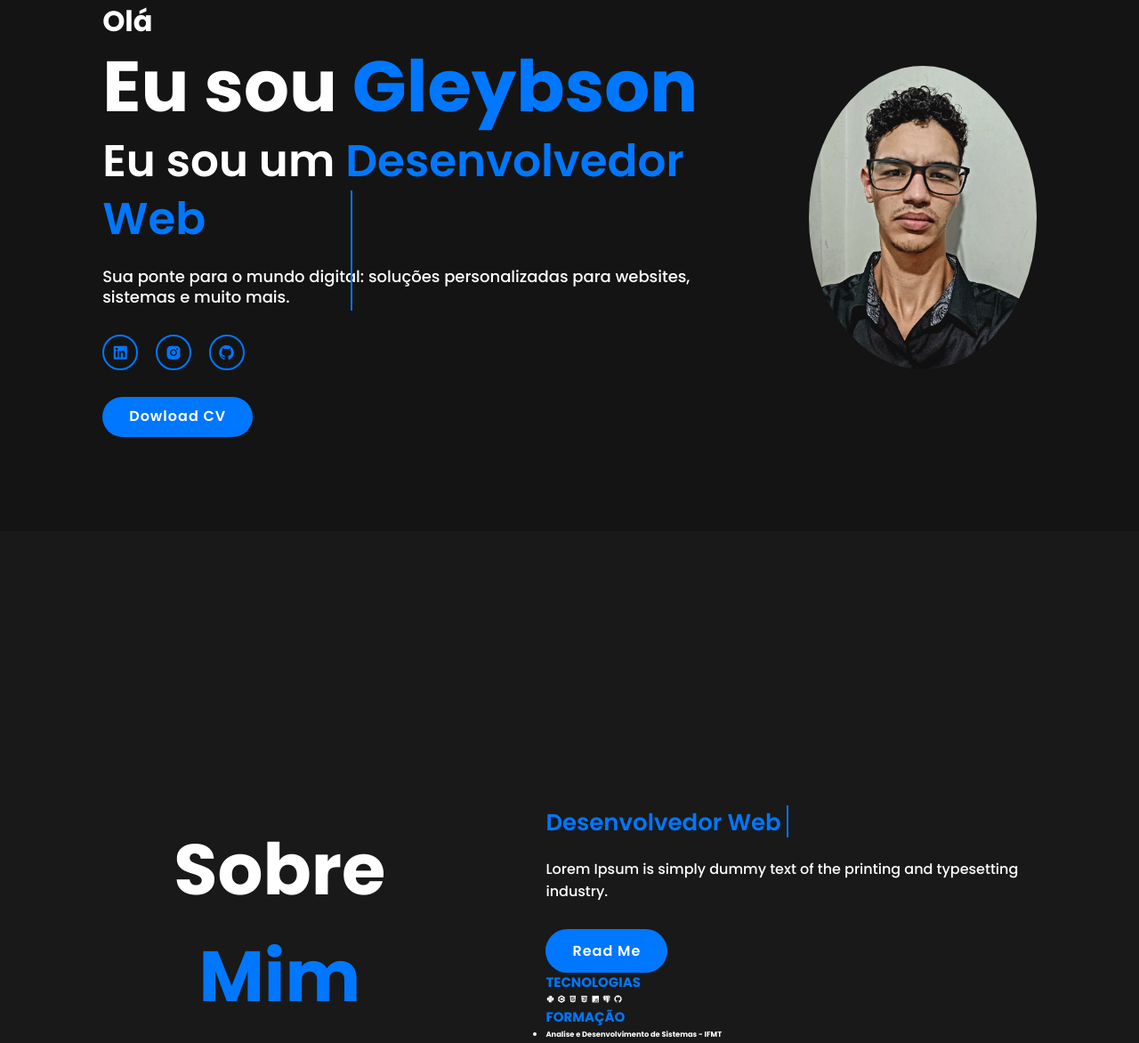
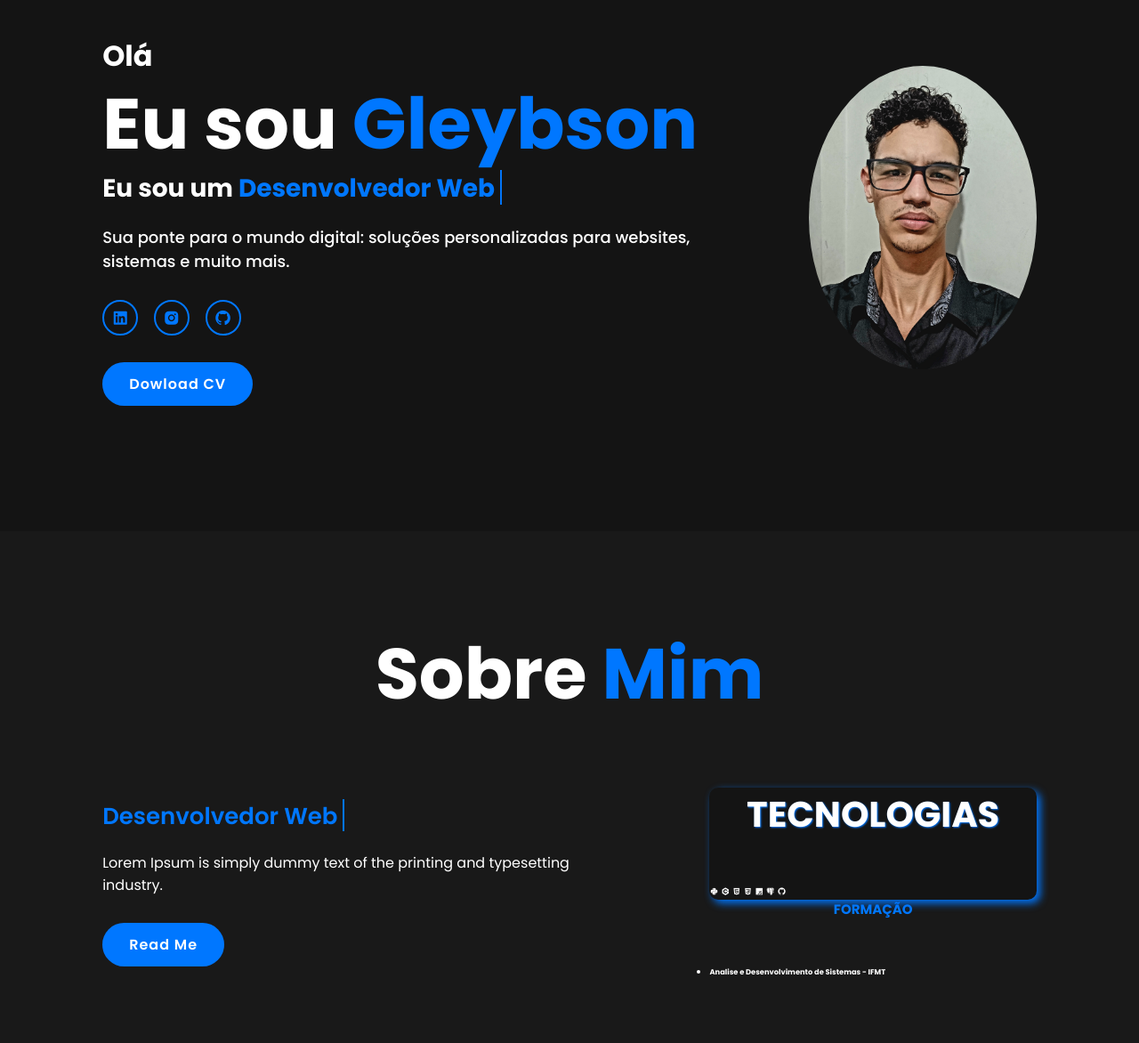
Before and after one commit to GleybsonMissael/NewPortifolio, a plain HTML site: page index.html in a window 1280 px wide. Shown: the part 203-1375 px from the top of the page at 89% size. Drawn offline with nearby package versions, Linux system fonts and the light colour scheme.

Commit message:
Styling about me

```diff
--- a/style.css
+++ b/style.css
@@ -79,7 +79,6 @@ body {
 section {
   min-height: 100vh;
   padding: 10rem 9% 2rem;
-  /* scroll-margin-top: 3rem; */
 }
 
 .home {
@@ -91,8 +90,7 @@ section {
   padding-bottom: 5rem;
 }
 
-.home-content,
-h3 {
+.home-content h3 {
   font-size: 3.2rem;
   font-weight: 700;
 }
@@ -107,11 +105,10 @@ span {
 
 .home-content h3:nth-of-type(2) {
   margin-bottom: 2rem;
-  font-size: 5rem;
+  font-size: 2.8rem;
 }
 
-.home-content,
-h1 {
+.home-content h1 {
   font-size: 8rem;
   font-weight: 700;
   line-height: 1.3;
@@ -128,8 +125,7 @@ h1 {
   cursor: pointer;
 }
 
-.home-content,
-p {
+.home-content p {
   font-size: 1.8rem;
   font-weight: 500;
 }
@@ -256,32 +252,32 @@ p {
 }
 
 .about {
-  display: flex;
+  display: flexbox;
   justify-content: center;
   align-items: center;
   gap: 10rem;
   background: var(--second-bg-color);
+
+  & h2 {
+    margin-bottom: 5rem;
+  }
 }
-
-.about-img {
-  border-radius: 50%;
-}
-
-.about-img img {
-  position: relative;
-  width: 30vw;
-  border-radius: 50%;
-  cursor: pointer;
-}
-
 .heading {
   text-align: center;
   font-size: 8rem;
 }
 
-.about-content h2 {
-  text-align: left;
-  line-height: 1.5;
+.about-content {
+  display: flex;
+  justify-content: space-between;
+  align-items: center;
+  height: 25rem;
+
+  & h2 {
+    justify-content: center;
+    text-align: center;
+    line-height: 1.5;
+  }
 }
 
 .about-content h3 {
@@ -309,83 +305,41 @@ p {
   animation: cursor 0.6s infinite, typing 20s steps(14) infinite;
 }
 
-/* .experience {
-    display: flex;
-    justify-content: space-around;
-    align-items: baseline;
-    top: 0;
-    margin: 2rem;
+.about-me {
+  width: 50%;
+}
 
+.experience {
+
+  /* border: 1px solid red; */
+
+  display: flexbox;
+  flex-direction: column;
+  align-items: baseline;
+  top: 0;
+  margin-left: 2rem;
+  width: 35%;
 }
 
 .knowledge {
-    background-color: var(--azul-claro);
-    border: 2px solid var(--azul-escuro);
+    background-color: var(--bg-color);
+    /* border: 2px solid var(--main-color); */
     border-radius: 1rem;
-    box-shadow: 4px 4px 1rem black;
-    width: 50%;
+    box-shadow: 4px 4px 1rem var(--main-color);
 
 
-    & h2 {
-        color: var(--branco);
-        text-shadow: 1px 1px 2px var(--azul-escuro);
+    & span {
+
+        color: var(--text-color);
+        text-shadow: 1px 1px 2px var(--main-color);
         margin: 1rem;
         font-size: 4rem;
     }
 }
 
-.devicon {
-    display: flex;
-    justify-content: space-between;
-    align-items: center;
-    margin: 1rem;
-}
 
-.devicon i {
-    font-size: 5rem;
-    color: var(--laranja);
-    transition: 0.3s;
-    padding-bottom: 1rem;
-}
 
-.devicon i:hover {
-    color: var(--branco);
-    text-shadow: 2px 2px 4px var(--laranja);
-}
 
-.education {
-    background-color: var(--azul-claro);
-    border: 2px solid var(--azul-escuro);
-    border-radius: 1rem;
-    box-shadow: 4px 4px 1rem black;
-    align-items: first baseline;
-    width: 40%;
-
-    & h2 {
-        color: var(--branco);
-        text-shadow: 1px 1px 2px var(--azul-escuro);
-        margin: 1rem;
-        font-size: 4rem;
-    }
-
-    & h5 {
-        font-size: 2rem;
-        color: var(--branco);
-        text-shadow: 1px 1px 2px var(--azul-escuro);
-    }
-}
-
-.education li {
-    font-size: 1.2rem;
-    display: flex;
-    align-items: center;
-}
-
-.education i {
-    font-size: 5rem;
-    color: var(--laranja);
-    text-shadow: 1px 1px 2px var(--azul-escuro);
-} */
 
 .services h2 {
   margin-bottom: 5rem;
```
